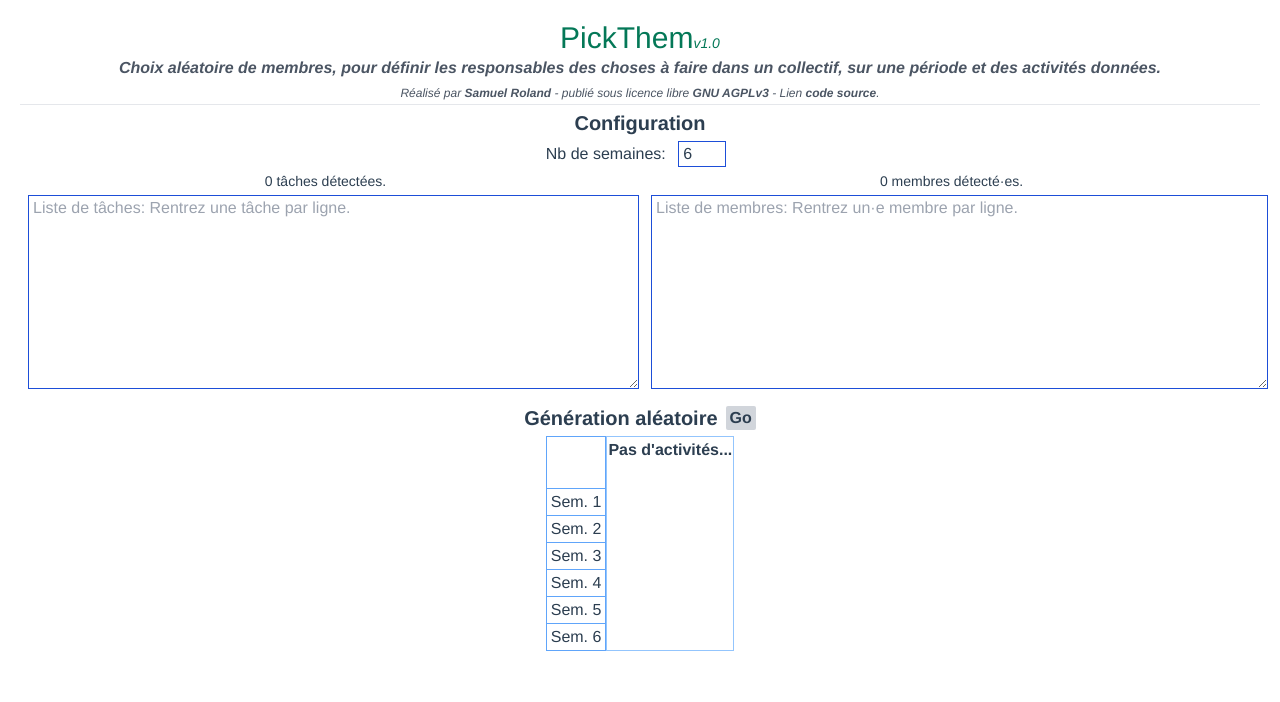
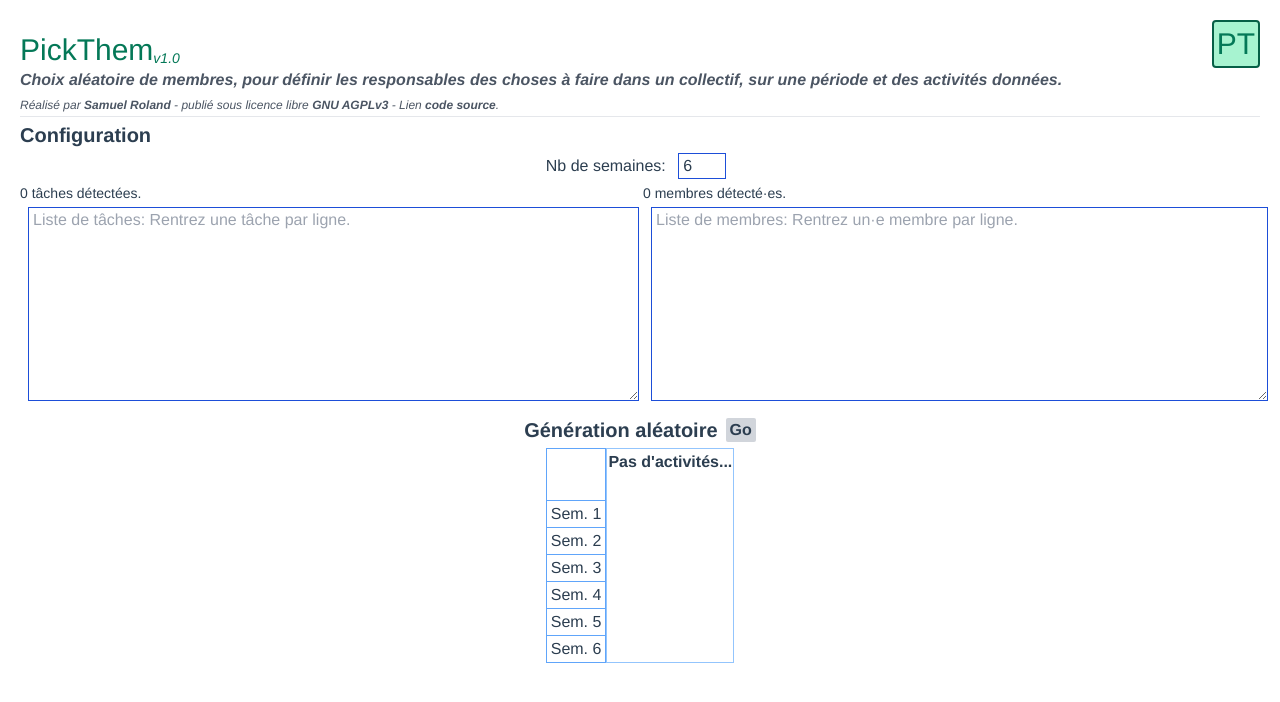
Before and after one commit to samuelroland/PickThem, a Vue app: page / in a window 1280 px wide. Shown: the top 702 px of the page. Built offline with nearby package versions, Linux system fonts and the light colour scheme.

Commit message:
Make text aligned to left and add textual logo at right "PT"

```diff
--- a/src/App.vue
+++ b/src/App.vue
@@ -37,7 +37,6 @@ export default {
   font-family: Avenir, Helvetica, Arial, sans-serif;
   -webkit-font-smoothing: antialiased;
   -moz-osx-font-smoothing: grayscale;
-  text-align: center;
   color: #2c3e50;
 }
 </style>
--- a/src/components/Pick.vue
+++ b/src/components/Pick.vue
@@ -16,9 +16,18 @@
     along with this program.  If not, see <https://www.gnu.org/licenses/>.
 -->
 <template>
-  <div class="text-green-700">
-    <h1 class="text-3xl inline">PickThem</h1>
-    <span class="text-sm italic" title="Publié le 31.07.2021.">v1.0</span>
+  <div class="flex">
+    <div class="text-green-700 w-12 flex-1 flex items-end">
+      <h1 class="text-3xl inline">PickThem</h1>
+      <span class="text-sm italic" title="Publié le 31.07.2021.">v1.0</span>
+    </div>
+    <div>
+      <div
+        class="w-12 h-12 ml-3 border-2 border-green-800 bg-green-200 text-center flex items-center justify-center text-3xl rounded text-green-700"
+      >
+        PT
+      </div>
+    </div>
   </div>
   <div class="text-gray-600 italic">
     <h4
```
